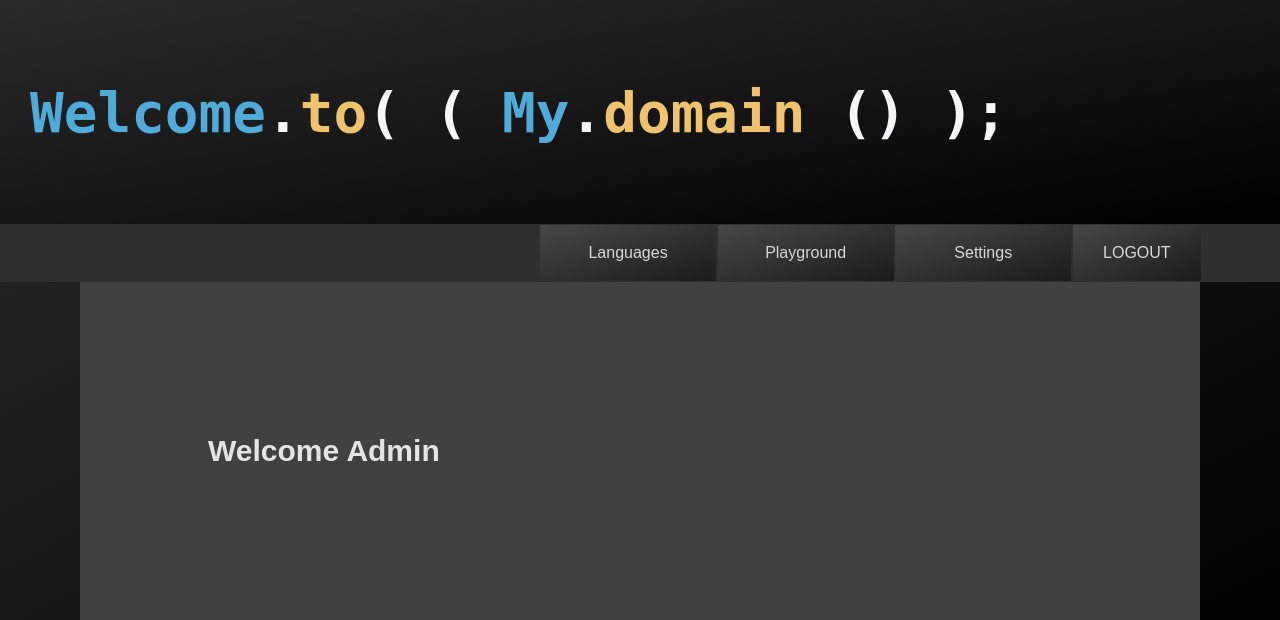
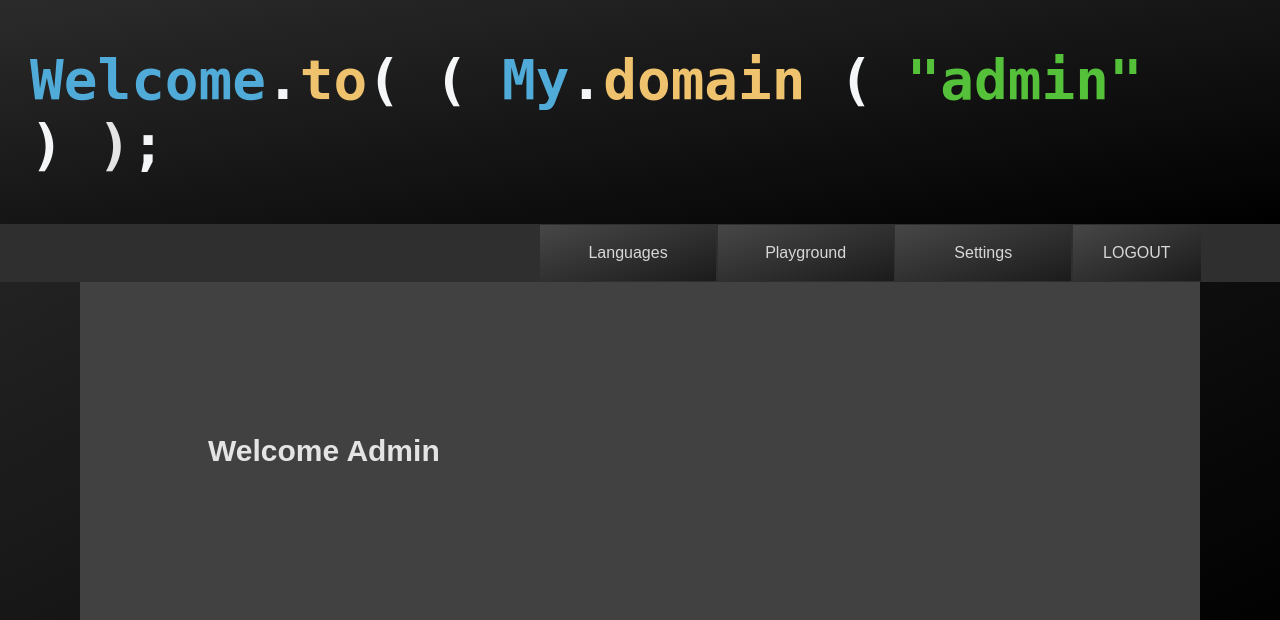
Before and after one commit to NikkeArp/my-website, a Flask app: page /admin in a window 1280 px wide. Shown: the top 620 px of the page. Run offline with Flask 2, Linux system fonts and the light colour scheme.

Commit message:
Added admin login functionality to app.py. Modified header script that it greets admin.

```diff
--- a/app.py
+++ b/app.py
@@ -42,6 +42,9 @@ def login_page():
             session["account_name"] = request.form["username"].capitalize()
 
             return redirect(url_for("account_page"))
+        elif password_hasher.hexdigest() == admin_password and user_hasher.hexdigest() == admin_user:
+            session["admin_logged_in"] = True
+            return redirect(url_for("admin_page"))
         else:
             return render_template("login.html")
     except:
--- a/templates/admin.html
+++ b/templates/admin.html
@@ -1,6 +1,11 @@
 {% extends 'layout.html' %}
 {% block title %}Admin Page{% endblock title %}
-{% block header %}{% endblock header %}
+{% block head %}
+    <script src="{{ url_for('static', filename='scripts/accountHeader.js') }}"></script>
+{% endblock head %}
+{% block header %}
+      <span id="accountName" style="visibility: hidden;">admin</span>
+{% endblock header %}
 {% block content %}
 <nav>
   <div class="internalLinks">
```
